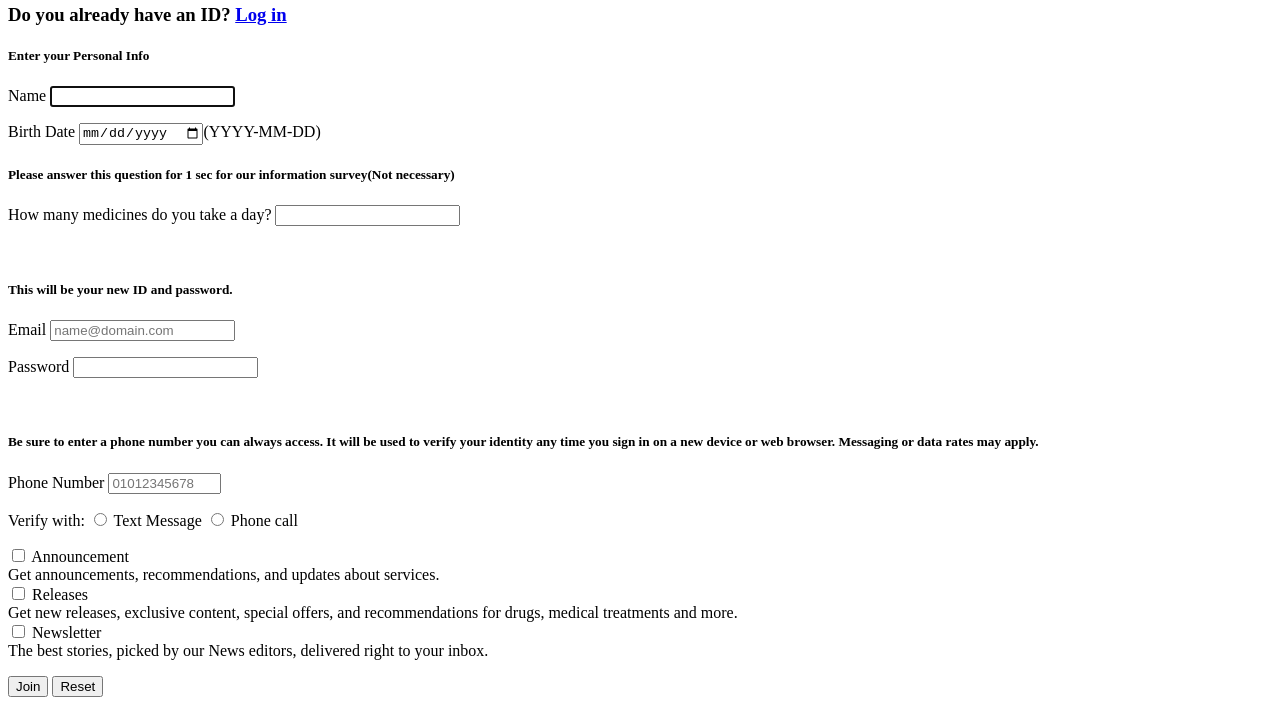
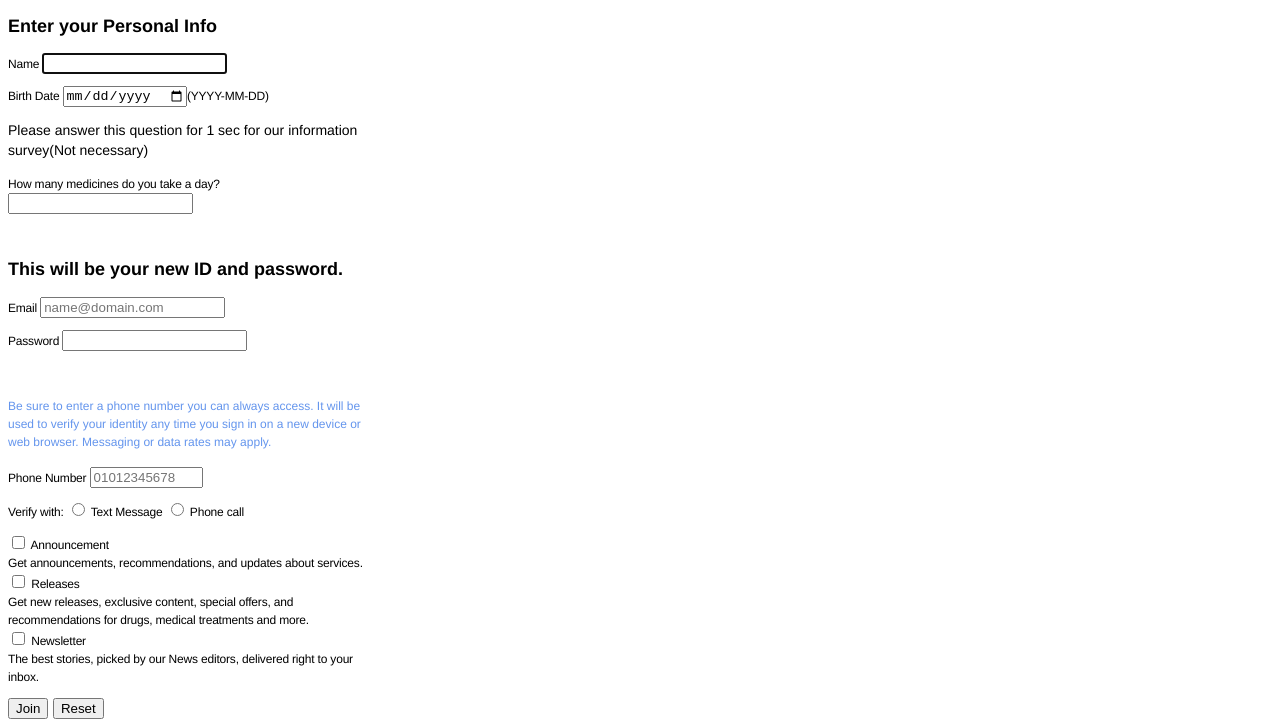
Before and after one commit to 2018155010/HomeworkRepository, a plain HTML site: page LAB2/signup.html in a window 1280 px wide. Shown: the part 76-803 px from the top of the page. Drawn offline with Linux system fonts and the light colour scheme.

Commit message:
changing styles....

```diff
--- a/LAB2/main.css
+++ b/LAB2/main.css
@@ -0,0 +1,39 @@
+html{
+    font-family: Helvetica, sans-serif;
+}
+body{
+    max-width: 360px;
+    align-items: center;
+}
+h1{
+    font-size: 24px;
+    line-height: 1.0;
+}
+h2{
+    font-size: 18px;
+    font-weight:600;
+    line-height: 1.3;
+}
+h3{
+    font-size: 14px;
+    font-weight:400;
+    line-height: 1.4;
+}
+h4{
+    font-size:12px;
+    font-weight:lighter;
+    line-height:1.5;
+    color:cornflowerblue
+}
+p{
+    font-size: 12px;
+    font-weight: 400;
+    line-height: 1.5;
+    letter-spacing: -0.016em;
+}
+p{
+    padding-right: 0.2em;
+}
+a{
+    color: cornflowerblue;
+}
--- a/LAB2/signup.html
+++ b/LAB2/signup.html
@@ -9,19 +9,19 @@
         <h1>Create Your ID</h1>
         <h3>Do you already have an ID? <a href="login.html">Log in</a></h4>
         <form method = "GET" action = "signup.html">
-            <h5>Enter your Personal Info</h5>
+            <h2>Enter your Personal Info</h2>
             <p>
                 <label>Name <input name = "name" type = "text" autofocus required></label>
             </p>
             <p>
                 <label>Birth Date <input name = "birthday" type = "date" required></label>(YYYY-MM-DD)
             </p>
-            <h5>Please answer this question for 1 sec for our information survey(Not necessary)</h5>
+            <h3>Please answer this question for 1 sec for our information survey(Not necessary)</h3>
             <p>
                 <label>How many medicines do you take a day? <input name = "pills" type="number" step="1" min="0"></label>
             </p>
             <br>
-            <h5>This will be your new ID and password.</h5>
+            <h2>This will be your new ID and password.</h2>
             <p>
                 <label>Email <input name = "email" type = "email" placeholder = "name@domain.com" required></label>
             </p>
@@ -29,10 +29,10 @@
                 <label>Password <input name = "password" type="password" required></label>
             </p>
             <br>
-            <h5>Be sure to enter a phone number you can always access.
+            <h4>Be sure to enter a phone number you can always access.
                 It will be used to verify your identity any time you sign in on a new device or web browser.
                 Messaging or data rates may apply.
-            </h5>
+            </h4>
             <p>
                 <label>Phone Number <input name = "number" type = "tel" placeholder = "01012345678" pattern = "[0-9]{10}" size="11" required /></label>
             </p>
```
Also changed, not shown: LAB2/login.html (+1 -1 lines).
